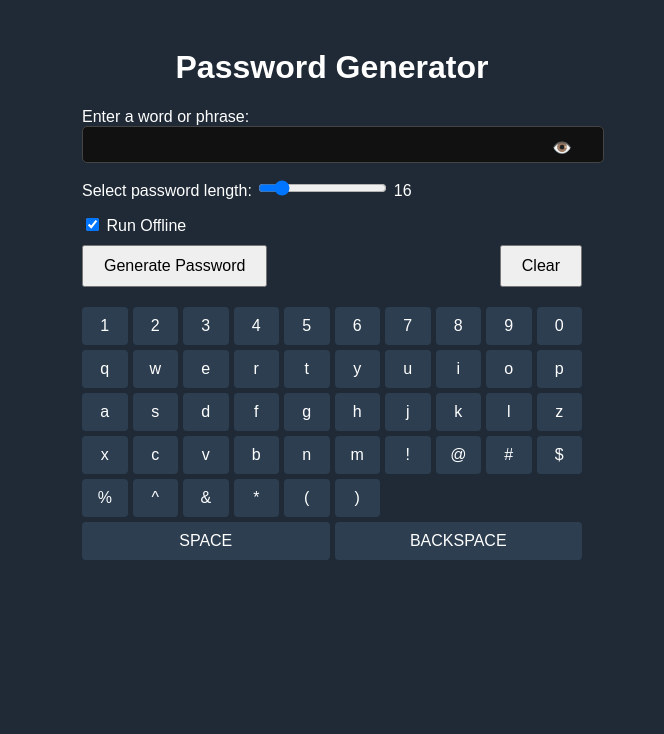
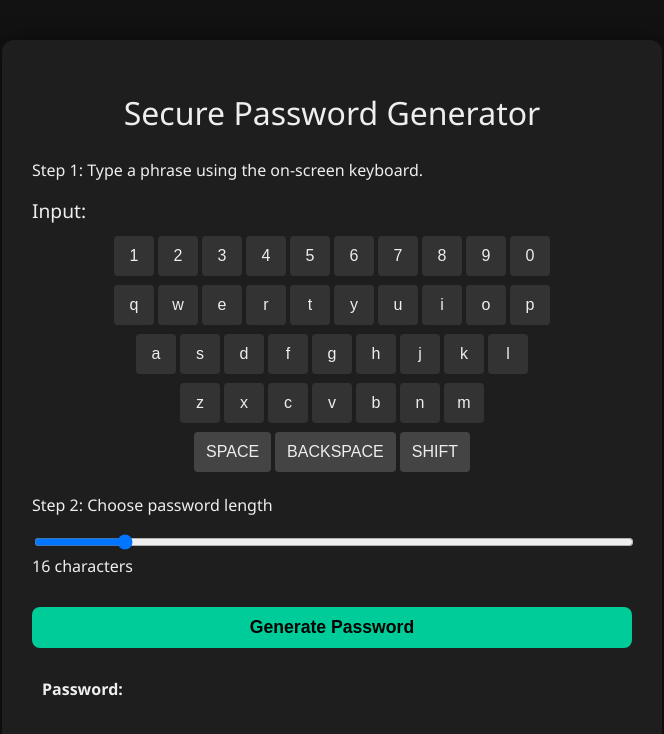
Before and after one commit to dazller4554328/browser-based-hashed_password_generator-, a plain HTML site: page index.html in a window 1280 px wide. Shown: the whole page, without its empty margins (308-972 px from the left). Drawn offline with Linux system fonts and the light colour scheme.

Commit message:
Update index.html
complete rewrite

```diff
--- a/index.html
+++ b/index.html
@@ -2,183 +2,209 @@
 <html lang="en">
 <head>
   <meta charset="UTF-8">
-  <meta name="viewport" content="width=device-width, initial-scale=1.0">
-  <title>Password Generator</title>
+  <title>Secure Password Generator</title>
   <style>
     body {
-      background-color: #1f2a36;
-      color: white;
-      font-family: sans-serif;
-      padding: 20px;
+      font-family: 'Segoe UI', sans-serif;
+      margin: 0;
+      padding: 0;
+      background-color: #121212;
+      color: #eee;
+      display: flex;
+      justify-content: center;
+      align-items: flex-start;
+      min-height: 100vh;
+      padding-top: 40px;
     }
+
+    .card {
+      background: #1e1e1e;
+      padding: 30px;
+      border-radius: 12px;
+      box-shadow: 0 0 20px #00000080;
+      width: 90%;
+      max-width: 600px;
+    }
+
     h1 {
       text-align: center;
+      margin-bottom: 25px;
+      font-weight: 500;
     }
-    .container {
-      max-width: 500px;
-      margin: auto;
+
+    .section {
+      margin-bottom: 20px;
     }
-    .input-group {
-      margin-bottom: 15px;
+
+    #inputDisplay {
+      font-size: 1.2em;
+      margin-bottom: 10px;
+      word-wrap: break-word;
     }
-    input[type="password"], input[type="text"] {
-      width: 100%;
-      padding: 10px;
-      background: #111;
-      border: 1px solid #444;
-      border-radius: 5px;
-      color: white;
+
+    .keyboard-row {
+      display: flex;
+      justify-content: center;
+      margin-bottom: 5px;
     }
-    .hidden-input {
-      position: relative;
-    }
-    .toggle-btn {
-      position: absolute;
-      right: 10px;
-      top: 12px;
-      cursor: pointer;
-    }
-    .keyboard {
-      display: grid;
-      grid-template-columns: repeat(10, 1fr);
-      gap: 5px;
-      margin-top: 10px;
-    }
-    .keyboard button {
-      padding: 10px;
-      background-color: #2c3e50;
-      color: white;
+
+    .keyboard-row button {
+      flex: 0 0 40px;
+      height: 40px;
+      font-size: 16px;
+      background-color: #333;
+      color: #eee;
       border: none;
       border-radius: 4px;
-      font-size: 1em;
+      margin: 2px;
       cursor: pointer;
       text-align: center;
+    }
+
+    .keyboard-row button.special {
+      flex: 0 0 auto;
+      padding: 0 12px;
+      background-color: #444;
+      text-transform: uppercase;
+    }
+
+    .output {
+      font-weight: bold;
+      margin-top: 20px;
+      background-color: #1e1e1e;
+      padding: 10px;
+      border-radius: 6px;
+    }
+
+    #passwordOutput {
+      color: #191f26; /* Near-background for stealth */
+      user-select: text;
+    }
+
+    input[type="range"] {
       width: 100%;
     }
-    .keyboard button.special {
-      grid-column: span 5;
-    }
-    .btns {
-      display: flex;
-      justify-content: space-between;
-    }
-    button {
-      padding: 10px 20px;
-      font-size: 1em;
+
+    button.generate {
+      width: 100%;
+      background-color: #00cc99;
+      color: black;
+      font-weight: bold;
+      padding: 10px;
+      border: none;
+      border-radius: 8px;
+      margin-top: 10px;
+      font-size: 1.1em;
       cursor: pointer;
-    }
-    #output {
-      margin-top: 20px;
-      font-family: monospace;
-      color: #1f2a36; /* Stealth color */
-      word-wrap: break-word;
-    }
-    .toggle-mode {
-      margin: 10px 0;
     }
   </style>
 </head>
 <body>
-  <div class="container">
-    <h1>Password Generator</h1>
-    <div class="input-group">
-      <label>Enter a word or phrase:</label>
-      <div class="hidden-input">
-        <input id="inputText" type="password">
-        <span class="toggle-btn" onclick="toggleInput()">👁️</span>
-      </div>
+  <div class="card">
+    <h1>Secure Password Generator</h1>
+
+    <div class="section">
+      <p>Step 1: Type a phrase using the on-screen keyboard.</p>
+      <div id="inputDisplay">Input: <span id="userInput"></span></div>
+      <div id="keyboard"></div>
     </div>
-    <div class="input-group">
-      <label>Select password length:</label>
-      <input type="range" id="lengthSlider" min="8" max="64" value="16">
-      <span id="lengthDisplay">16</span>
+
+    <div class="section">
+      <p>Step 2: Choose password length</p>
+      <input type="range" min="8" max="64" value="16" id="lengthSlider">
+      <span id="lengthValue">16</span> characters
     </div>
-    <div class="toggle-mode">
-      <label><input type="checkbox" id="offlineToggle" checked> Run Offline</label>
+
+    <div class="section">
+      <button class="generate" onclick="generatePassword()">Generate Password</button>
+      <div class="output">Password: <span id="passwordOutput"></span></div>
     </div>
-    <div class="btns">
-      <button onclick="generatePassword()">Generate Password</button>
-      <button onclick="clearFields()">Clear</button>
-    </div>
-    <div id="output"></div>
-    <div class="keyboard" id="keyboard"></div>
   </div>
 
-  <!-- Full embedded seedrandom.js (v3.0.5 minified) -->
   <script>
-    /*! seedrandom.js v3.0.5 */
-    !function(a,b,c,d,e,f,g,h,i){function j(a){var b,c=a.length,e=this,f=0,g=e.i=e.j=0,h=e.S=[];for(c||(a=[c++]);d>f;)h[f]=f++;for(f=0;d>f;f++)h[f]=h[g=s&g+a[f%c]+(b=h[f])],h[g]=b;(e.g=function(a){for(var b,c=0,f=e.i,g=e.j,h=e.S;a--;)b=h[f=s&f+1],c=c*d+h[s&(h[f]=h[g=s&g+b])+(h[g]=b)];return e.i=f,e.j=g,c})(d)}function k(a,b){var c=[],d=(typeof a)[0];if(b&&"o"==d)for(var e in a)try{c.push(k(a[e],b-1))}catch(f){}return c.length?c:"s"==d?a:a+"\0"}function l(a,b){for(var c=a+"",d=0;d<c.length;)b[s&d]=s&(f^=19*b[s&d])+c.charCodeAt(d++);return n(b)}function m(){try{var d;return(d=crypto.getRandomValues)?crypto.getRandomValues(new Uint8Array(d)):null}catch(e){return[+new Date,a,b,c]}}function n(a){return String.fromCharCode.apply(0,a)}var s=255,d=256,f=0;Math.seedrandom=function(a,b){var c=[],e=l(k(b?[a,n(a)]:0 in arguments?a:m(),3),c);return new j(e)},Math.seedrandom()}();
-  </script>
+    const userInput = [];
+    let shiftActive = false;
 
-  <script>
-    const chars = 'ABCDEFGHIJKLMNOPQRSTUVWXYZabcdefghijklmnopqrstuvwxyz0123456789!@#$%^&*()';
-    const input = document.getElementById('inputText');
-    const output = document.getElementById('output');
-    const lengthSlider = document.getElementById('lengthSlider');
-    const lengthDisplay = document.getElementById('lengthDisplay');
-    const keyboard = document.getElementById('keyboard');
-    const offlineToggle = document.getElementById('offlineToggle');
+    const keyboardRows = [
+      [..."1234567890"],
+      [..."qwertyuiop"],
+      [..."asdfghjkl"],
+      [..."zxcvbnm"],
+      ["SPACE", "BACKSPACE", "SHIFT"]
+    ];
 
-    lengthSlider.oninput = () => {
-      lengthDisplay.textContent = lengthSlider.value;
+    function renderKeyboard() {
+      const container = document.getElementById("keyboard");
+      container.innerHTML = "";
+
+      keyboardRows.forEach(row => {
+        const rowDiv = document.createElement("div");
+        rowDiv.classList.add("keyboard-row");
+        row.forEach(key => {
+          const btn = document.createElement("button");
+          btn.textContent = shiftActive && key.length === 1 && key.match(/[a-z]/i) ? key.toUpperCase() : key;
+          btn.className = key.length > 1 ? "special" : "";
+          btn.onclick = () => handleKey(key);
+          rowDiv.appendChild(btn);
+        });
+        container.appendChild(rowDiv);
+      });
+    }
+
+    function handleKey(key) {
+      if (key === "SPACE") {
+        userInput.push(" ");
+      } else if (key === "BACKSPACE") {
+        userInput.pop();
+      } else if (key === "SHIFT") {
+        shiftActive = !shiftActive;
+        renderKeyboard();
+        return;
+      } else {
+        const charToAdd = shiftActive && key.length === 1 && key.match(/[a-z]/i)
+          ? key.toUpperCase()
+          : key;
+        userInput.push(charToAdd);
+      }
+      updateInputDisplay();
+    }
+
+    function updateInputDisplay() {
+      document.getElementById("userInput").textContent = userInput.join("");
+    }
+
+    document.getElementById("lengthSlider").oninput = function () {
+      document.getElementById("lengthValue").textContent = this.value;
     };
 
-    function toggleInput() {
-      input.type = input.type === 'password' ? 'text' : 'password';
-    }
-
-    function clearFields() {
-      input.value = '';
-      output.textContent = '';
+    function sha256(str) {
+      const buffer = new TextEncoder("utf-8").encode(str);
+      return crypto.subtle.digest("SHA-256", buffer).then(hash => {
+        return Array.from(new Uint8Array(hash))
+          .map(b => b.toString(16).padStart(2, "0"))
+          .join("");
+      });
     }
 
     async function generatePassword() {
-      try {
-        const text = input.value;
-        const length = parseInt(lengthSlider.value, 10);
+      const inputText = userInput.join("");
+      const length = parseInt(document.getElementById("lengthSlider").value);
+      if (!inputText) return;
+      const hash = await sha256(inputText);
+      const charset = "ABCDEFGHIJKLMNOPQRSTUVWXYZabcdefghijklmnopqrstuvwxyz0123456789!@#$%^&*()";
+      let password = "";
 
-        if (!text) return;
+      let seed = parseInt(hash.slice(0, 16), 16);
+      for (let i = 0; i < length; i++) {
+        seed = (seed * 9301 + 49297) % 233280;
+        const idx = Math.floor(seed / 233280 * charset.length);
+        password += charset[idx];
+      }
 
-        const buffer = new TextEncoder().encode(text);
-        const hash = await crypto.subtle.digest('SHA-256', buffer);
-        const hashArray = Array.from(new Uint8Array(hash));
-        const hashHex = hashArray.map(b => b.toString(16).padStart(2, '0')).join('');
-
-        Math.seedrandom(hashHex);
-
-        let pwd = '';
-        for (let i = 0; i < length; i++) {
-          pwd += chars[Math.floor(Math.random() * chars.length)];
-        }
-
-        output.textContent = 'Generated password: ' + pwd;
-      } catch (e) {
-        console.error('Generation error:', e);
-      }
+      document.getElementById("passwordOutput").textContent = password;
     }
 
-    function createKeyboard() {
-      const keys = '1234567890qwertyuiopasdfghjklzxcvbnm!@#$%^&*()';
-      for (let key of keys) {
-        const btn = document.createElement('button');
-        btn.textContent = key;
-        btn.onclick = () => input.value += key;
-        keyboard.appendChild(btn);
-      }
-      const space = document.createElement('button');
-      space.textContent = 'SPACE';
-      space.classList.add('special');
-      space.onclick = () => input.value += ' ';
-      keyboard.appendChild(space);
-
-      const back = document.createElement('button');
-      back.textContent = 'BACKSPACE';
-      back.classList.add('special');
-      back.onclick = () => input.value = input.value.slice(0, -1);
-      keyboard.appendChild(back);
-    }
-
-    createKeyboard();
+    renderKeyboard();
   </script>
 </body>
 </html>
```
